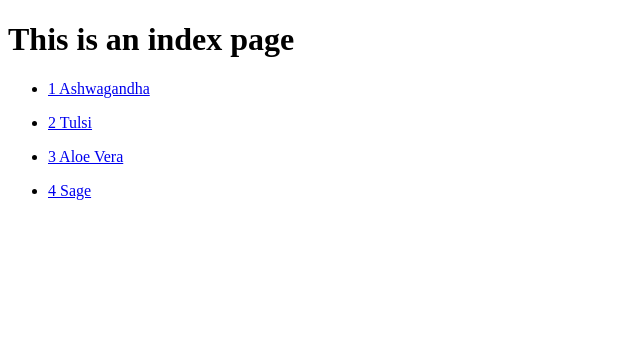
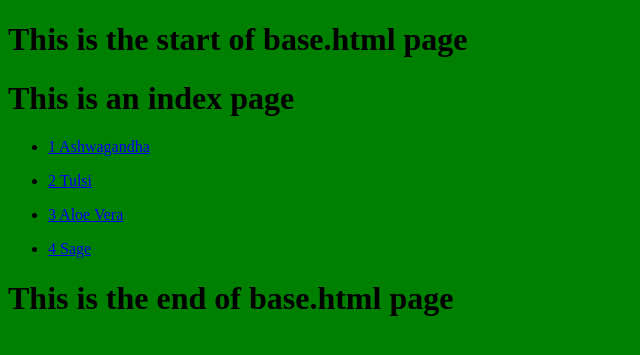
Before and after one commit to priyanshusawant/Natural_Garden, a Django app: page /plants/home/ in a window 1280 px wide. Shown: the top 355 px of the page, without its empty margins (0-640 px from the left). Run offline with Django 4.2, Linux system fonts and the light colour scheme; data comes from the database, SQL or seed files in the repository.

Commit message:
Commit:15

```diff
--- /dev/null
+++ b/mysite/plants/static/plants/style.css
@@ -0,0 +1,3 @@
+body {
+    background-color: green;
+}
--- /dev/null
+++ b/mysite/plants/templates/plants/base.html
@@ -0,0 +1,19 @@
+{% load static %}
+
+<!DOCTYPE html>
+<html lang="en">
+<head>
+    <meta charset="UTF-8">
+    <meta name="viewport" content="width=device-width, initial-scale=1.0">
+    <title>Document</title>
+    <link rel="stylesheet" href="{% static 'plants/style.css' %}">
+</head>
+<body>
+    <h1>This is the start of base.html page</h1>
+
+    {% block body %}
+    {% endblock %}
+
+    <h1>This is the end of base.html page</h1>
+</body>
+</html>
--- a/mysite/plants/templates/plants/detail.html
+++ b/mysite/plants/templates/plants/detail.html
@@ -1,3 +1,9 @@
+{% extends 'plants/base.html' %}
+
+{% block body %}
+
 <h1>{{ item.item_name }}</h1>
 <h1>{{ item.item_desc }}</h1>
 <h1>{{ item.item_price }}</h1>
+
+{% endblock %}
--- a/mysite/plants/templates/plants/index.html
+++ b/mysite/plants/templates/plants/index.html
@@ -1,3 +1,5 @@
+{% extends 'plants/base.html' %}
+
 <!DOCTYPE html>
 <html lang="en">
 <head>
@@ -6,6 +8,8 @@
     <title>Document</title>
 </head>
 <body>
+    {% block body %}
+
     <h1>This is an index page</h1>
 
     {% for item in itemlist %}
@@ -19,5 +23,7 @@
         </ul>
 
     {% endfor %}
+
+    {% endblock %}
 </body>
 </html>
```
Also changed, not shown: 1 other file.
